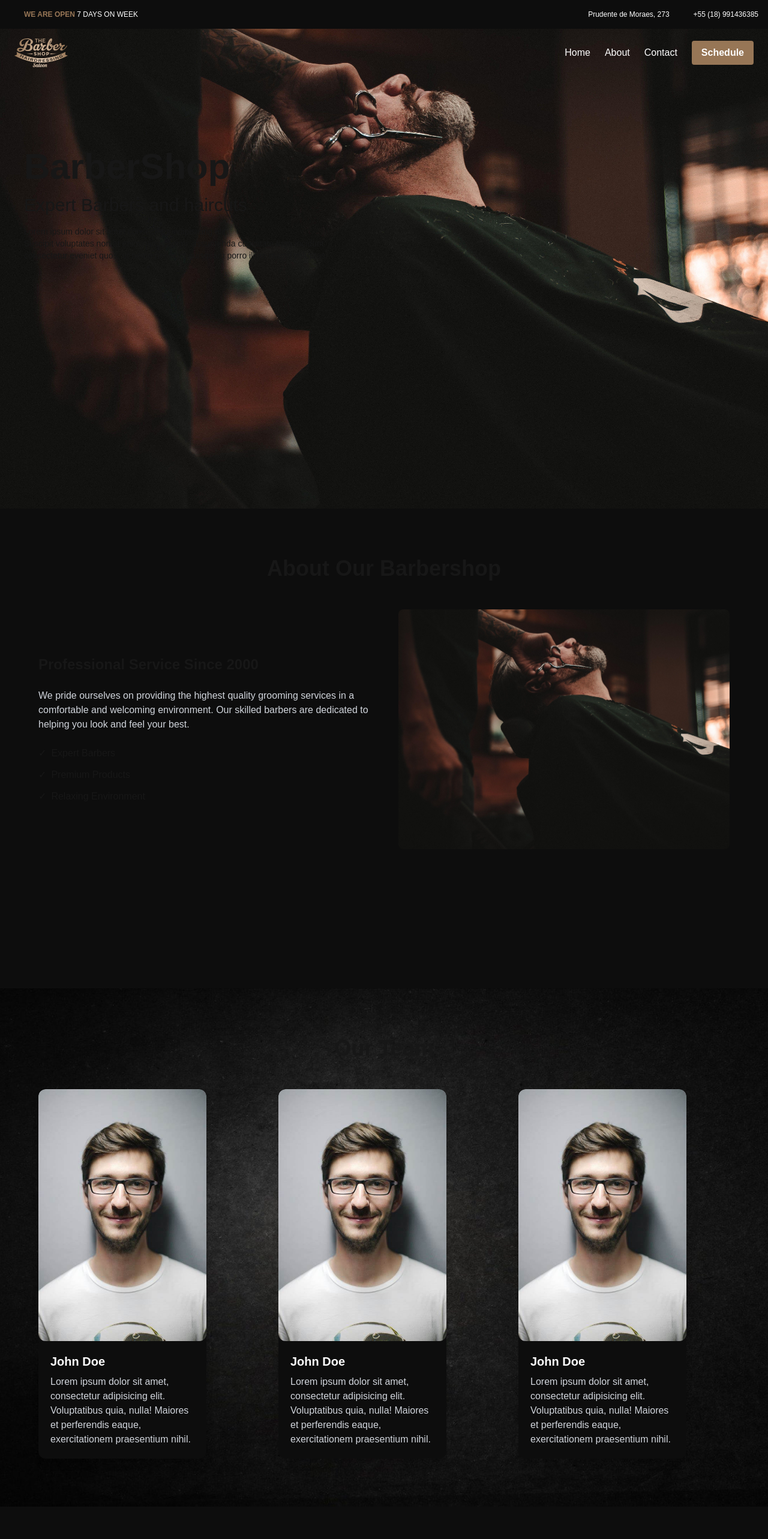
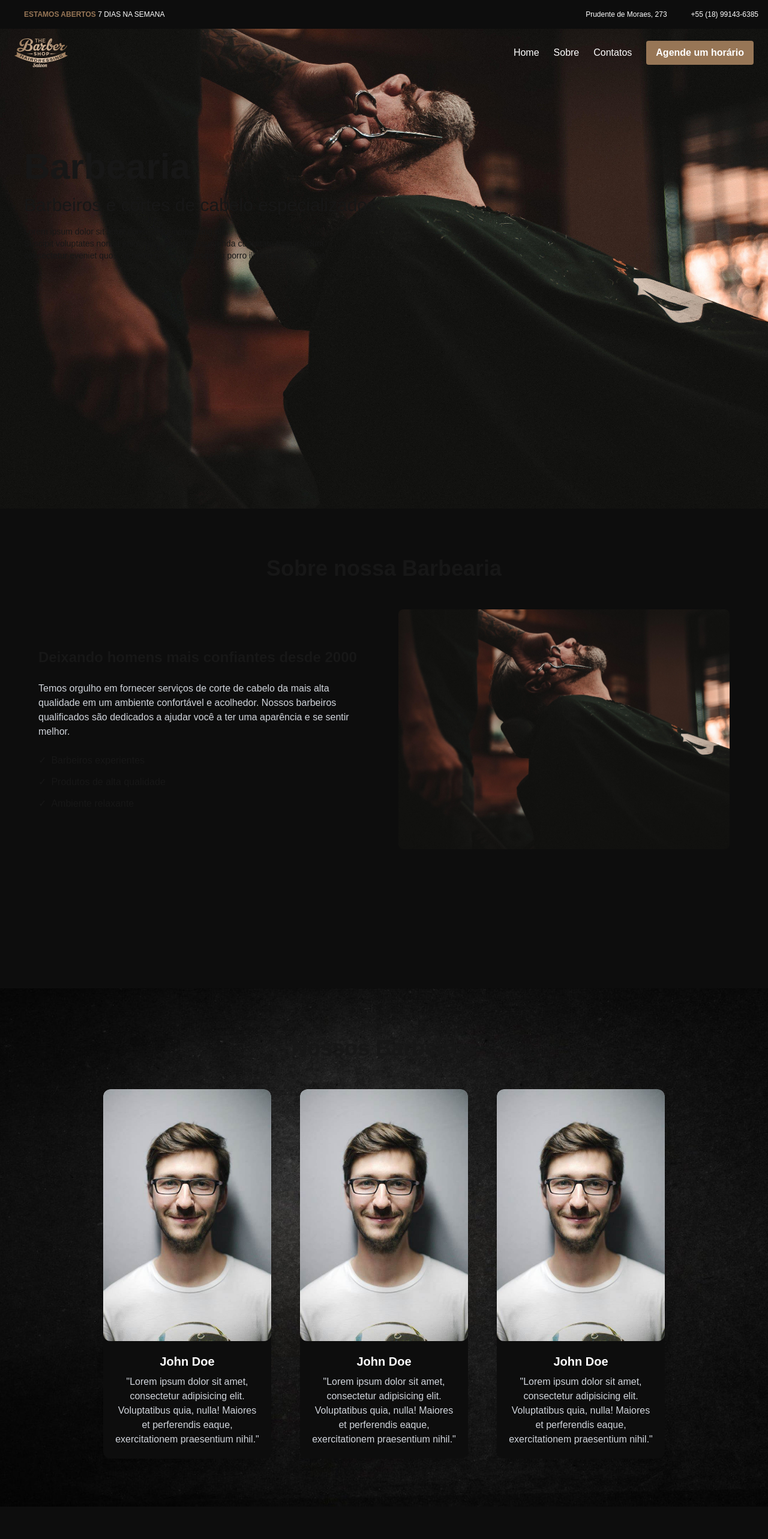
Before and after one commit to caiocollete/barberpage, a Next.js app: page / in a window 1280 px wide. Shown: the top 2566 px of the page at 60% size. Built offline with nearby package versions, Linux system fonts and the light colour scheme; some icons are missing.

Commit message:
modified to ideal format to send to babershop, but i need to search best images yet

```diff
--- a/src/components/about/cardBarber.tsx
+++ b/src/components/about/cardBarber.tsx
@@ -14,7 +14,7 @@ export default function CardBarber({ name, image, description }: CardBarberProps
                 <div className="p-5">
                     <div className="font-bold text-white text-xl mb-2">{name}</div>
                     <p className="text-gray-300 text-base">
-                        {description}
+                        "{description}"
                     </p>
                 </div>
             </div>
--- a/src/components/about/index.tsx
+++ b/src/components/about/index.tsx
@@ -5,30 +5,30 @@ export default function About() {
         <section id="about" className="bg-[#0d0d0d] min-h-screen py-20 px-8">
             <div className="max-w-6xl mx-auto">
                 <ScrollAnimation direction="down">
-                    <h2 className="text-4xl font-bold text-center mb-12">About Our Barbershop</h2>
+                    <h2 className="text-4xl font-bold text-center mb-12">Sobre nossa Barbearia</h2>
                 </ScrollAnimation>
 
                 <div className="grid grid-cols-1 md:grid-cols-2 gap-12 items-center">
                     <ScrollAnimation direction="right" delay={0.2}>
                         <div className="space-y-6">
-                            <h3 className="text-2xl font-semibold">Professional Service Since 2000</h3>
+                            <h3 className="text-2xl font-semibold">Deixando homens mais confiantes desde 2000</h3>
                             <p className="text-gray-300">
-                                We pride ourselves on providing the highest quality grooming services in a comfortable
-                                and welcoming environment. Our skilled barbers are dedicated to helping you look and
-                                feel your best.
+                            Temos orgulho em fornecer serviços de corte de cabelo da mais alta qualidade em um ambiente confortável
+                            e acolhedor. Nossos barbeiros qualificados são dedicados a ajudar você a ter uma aparência e
+                            se sentir melhor.
                             </p>
                             <ul className="space-y-3">
                                 <li className="flex items-center">
                                     <span className="mr-2">✓</span>
-                                    Expert Barbers
+                                    Barbeiros experientes
                                 </li>
                                 <li className="flex items-center">
                                     <span className="mr-2">✓</span>
-                                    Premium Products
+                                    Produtos de alta qualidade
                                 </li>
                                 <li className="flex items-center">
                                     <span className="mr-2">✓</span>
-                                    Relaxing Environment
+                                    Ambiente relaxante
                                 </li>
                             </ul>
                         </div>
--- a/src/components/about/ourteam.tsx
+++ b/src/components/about/ourteam.tsx
@@ -1,16 +1,15 @@
 import { ScrollAnimation } from "../scrollanimation/ScrollAnimation"
 import CardBarber from "./cardBarber";
 
-
 export default function OurTeam() {
-    return(
-        <section className="bg-[url('/assets/bgOurTeam.jpg')] bg-cover bg-center min-h-screen py-20 px-8">
+    return (
+        <section className="bg-[url('/assets/bgOurTeam.jpg')] bg-cover bg-center min-h-screen py-20 px-8 flex justify-center items-center">
             <div className="max-w-6xl mx-auto">
                 <ScrollAnimation direction="down">
-                    <h2 className="text-4xl font-bold text-center mb-12">Our Team</h2>
+                    <h2 className="text-4xl font-bold text-center mb-12">Nossos Barbeiros</h2>
                 </ScrollAnimation>
 
-                <div className="grid grid-cols-1 md:grid-cols-3 gap-12 items-center">
+                <div className="grid grid-cols-1 md:grid-cols-3 gap-12 items-center justify-center text-center">
                     <CardBarber name="John Doe" image="/assets/card-top.jpg" description="Lorem ipsum dolor sit amet, consectetur adipisicing elit. Voluptatibus quia, nulla! Maiores et perferendis eaque, exercitationem praesentium nihil."/>
                     <CardBarber name="John Doe" image="/assets/card-top.jpg" description="Lorem ipsum dolor sit amet, consectetur adipisicing elit. Voluptatibus quia, nulla! Maiores et perferendis eaque, exercitationem praesentium nihil."/>
                     <CardBarber name="John Doe" image="/assets/card-top.jpg" description="Lorem ipsum dolor sit amet, consectetur adipisicing elit. Voluptatibus quia, nulla! Maiores et perferendis eaque, exercitationem praesentium nihil."/>
--- a/src/components/about/products.tsx
+++ b/src/components/about/products.tsx
@@ -6,7 +6,7 @@ export default function Products() {
     <section className="bg-[#0d0d0d] min-h-screen py-20 px-8">
       <div className="max-w-6xl mx-auto">
         <ScrollAnimation direction="down">
-          <h2 className="text-4xl font-bold text-center mb-12 text-white">Premium Products</h2>
+          <h2 className="text-4xl font-bold text-center mb-12 text-white">Produtos de alta qualidade</h2>
         </ScrollAnimation>
 
         <div className="grid grid-cols-1 md:grid-cols-2 gap-8">
--- a/src/components/about/relaxEnv.tsx
+++ b/src/components/about/relaxEnv.tsx
@@ -6,7 +6,7 @@ export default function RelaxEnv() {
         <section className="bg-[url('/assets/bgOurTeam.jpg')] min-h-screen py-20 px-8">
         <div className="max-w-6xl mx-auto">
           <ScrollAnimation direction="down">
-            <h2 className="text-4xl font-bold text-center mb-12 text-white">Relaxing Environment</h2>
+            <h2 className="text-4xl font-bold text-center mb-12 text-white">Ambiente relaxante</h2>
           </ScrollAnimation>
 
             {/* Imagem do produto */}
--- a/src/components/contact/index.tsx
+++ b/src/components/contact/index.tsx
@@ -20,7 +20,7 @@ export default function Contact() {
 
           <ScrollAnimation direction="left">
             <div className="flex flex-col gap-4">
-                <a href="https://wa.me/5518991436385">+55 (18) 991436385</a>
+                <a href="https://wa.me/5518991436385">+55 (18) 99143-6385</a>
                 <a href="https://www.google.com/maps/place/Prudente+de+Moraes,+273+-+Centro,+Pres.+Venceslau+-+SP,+19400-000/@-21.871732, -51.8441795, 17z/data=!3m1!4b1!4m6!3m5!1s0x9491654a73f4916d:0x585686521b68243f!8m2!3d-21.871732!4d-51.8419908!16s%2Fg%2F11c50y_000">Prudente de Moraes, 273 - Sala 4 - Centro, Pres. Venceslau - SP, 19400-000</a>
             </div>
           </ScrollAnimation>
--- a/src/components/footer/index.tsx
+++ b/src/components/footer/index.tsx
@@ -3,7 +3,7 @@ export default function Footer(){
         <footer className="bg-[#0d0d0d] text-white py-4">
             <div className="container mx-auto px-4">
                 <p className="text-center">
-                    &copy; {new Date().getFullYear()} Barber Shop. Todos os direitos reservados.
+                    &copy; {new Date().getFullYear()} Barberia Guimarães. Todos os direitos reservados.
                 </p>
             </div>
         </footer>
--- a/src/components/header/index.tsx
+++ b/src/components/header/index.tsx
@@ -14,10 +14,10 @@ export default function Header() {
       {/* Menu desktop */}
       <div className="hidden md:flex gap-6 text-white font-medium items-center">
         <a href="./" className="cursor-pointer hover:text-gray-500">Home</a>
-        <a href="#about" className="cursor-pointer hover:text-gray-500">About</a>
-        <a href="#contact" className="cursor-pointer hover:text-gray-500">Contact</a>
+        <a href="#about" className="cursor-pointer hover:text-gray-500">Sobre</a>
+        <a href="#contact" className="cursor-pointer hover:text-gray-500">Contatos</a>
         <button className="bg-[#977656] hover:bg-[#977756b1] text-white font-bold py-2 px-4 rounded">
-          Schedule
+          Agende um horário
         </button>
       </div>
 
@@ -32,11 +32,11 @@ export default function Header() {
       {/* Menu mobile */}
       {menuOpen && (
         <div className="absolute top-16 right-0 w-full  flex flex-col items-center py-4 md:hidden">
-          <a href="./" className="py-2 text-white hover:text-gray-500">Home</a>
-          <a href="#about" className="py-2 text-white hover:text-gray-500">About</a>
-          <a href="#contact" className="py-2 text-white hover:text-gray-500">Contact</a>
+          <a href="./" className="p-2 m-2 hover:bg-gray-300 rounded text-white hover:text-gray-500">Home</a>
+          <a href="#about" className="p-2 m-2 hover:bg-gray-300 rounded text-white hover:text-gray-500">Sobre</a>
+          <a href="#contact" className="p-2 m-2 hover:bg-gray-300 rounded text-white hover:text-gray-500">Contatos</a>
           <button className="bg-[#977656] hover:bg-[#977756b1] text-white font-bold py-2 px-4 rounded mt-2">
-            Schedule
+            Agende um horário
           </button>
         </div>
       )}
--- a/src/components/hero/index.tsx
+++ b/src/components/hero/index.tsx
@@ -7,11 +7,11 @@ export default function Hero() {
             <HEADER/>
             <div className="flex flex-col justify-start h-screen mx-10 my-30">
                 <ScrollAnimation direction="down" delay={0.2}>
-                    <h1 className="text-6xl"><strong>BarberShop</strong></h1>
+                    <h1 className="text-6xl"><strong>Barbearia</strong></h1>
                 </ScrollAnimation>
 
                 <ScrollAnimation direction="left" delay={0.4}>
-                    <h2 className="text-3xl mt-4">Expert Barbers and haircuts</h2>
+                    <h2 className="text-3xl mt-4">Barbeiros e cortes de cabelo especializados</h2>
                 </ScrollAnimation>
 
                 <ScrollAnimation direction="up" delay={0.6}>
--- a/src/components/topheader/index.tsx
+++ b/src/components/topheader/index.tsx
@@ -5,7 +5,7 @@ export default function TopHeader() {
     <div style={{ backgroundColor: "#0d0d0d" }} className="flex justify-between items-center text-white p-4 ">
       <div className="mx-6">
         <p className="text-xs">
-          <strong style={{ color: "#977656" }}>WE ARE OPEN</strong> 7 DAYS ON WEEK
+          <strong style={{ color: "#977656" }}>ESTAMOS ABERTOS</strong> 7 DIAS NA SEMANA
         </p>
       </div>
 
@@ -16,7 +16,7 @@ export default function TopHeader() {
         </a>
         <a href="https://wa.me/5518991436385" className="flex items-center gap-2">
           <Phone size={16} color="#977656" />
-          <p className="text-xs">+55 (18) 991436385</p>
+          <p className="text-xs">+55 (18) 99143-6385</p>
         </a>
       </div>
     </div>
```
